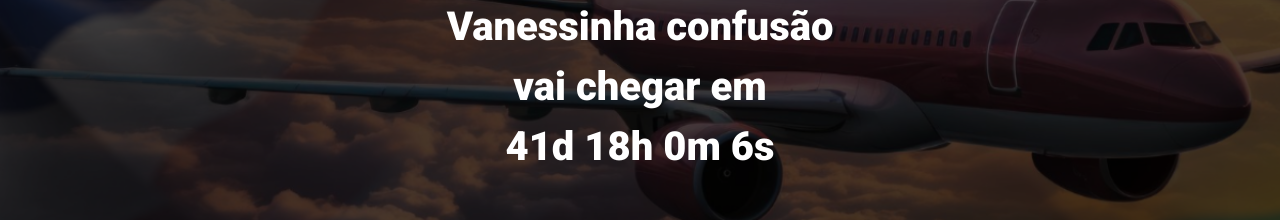
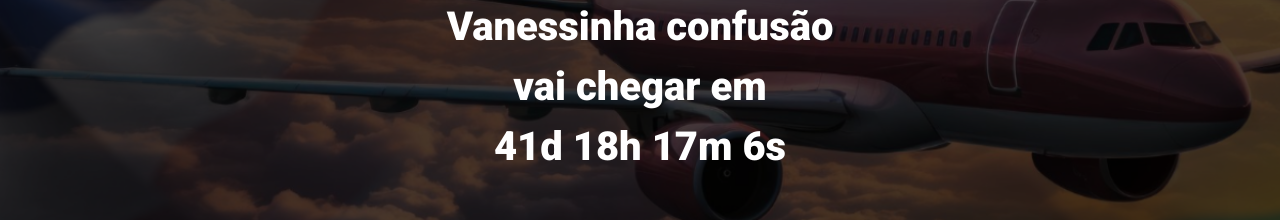
Before and after one commit to Douglasjose3/landing_page_chegada, a website built with Parcel: page src/index.html in a window 1280 px wide. Shown: the part 364-584 px from the top of the page. Built offline with nearby package versions, Linux system fonts and the light colour scheme; a web font is replaced by a local one.

Commit message:
arquivo finalizado

```diff
--- a/src/scripts/script.js
+++ b/src/scripts/script.js
@@ -15,7 +15,7 @@ const contaAsHoras = setInterval(function() {
 
     const diasAteOEvento = Math.floor(distanciaAteOEvento / diasEmMs);
     const horasAteOEvento = Math.floor((distanciaAteOEvento % diasEmMs) / horasEmMs);
-    const minutosAteOEveneto = Math.floor((distanciaAteOEvento % horasAteOEvento) / minutoEmMs);
+    const minutosAteOEveneto = Math.floor((distanciaAteOEvento % horasEmMs) / minutoEmMs);
     const segundosAteOEvento = Math.floor((distanciaAteOEvento % minutoEmMs) / 1000);
 
     document.getElementById('contador').innerHTML = `${diasAteOEvento}d ${horasAteOEvento}h ${minutosAteOEveneto}m ${segundosAteOEvento}s`;
--- a/src/styles/_hero.scss
+++ b/src/styles/_hero.scss
@@ -40,6 +40,7 @@
     }
 
     @media (max-width: 640px) {
+        background-image: url("/src/images/abre_hero.png");
         padding: 40px 0;
         max-width: 100%;
 
```
Also changed, not shown: src/index.html (+1 -1 lines), 1 other file.
